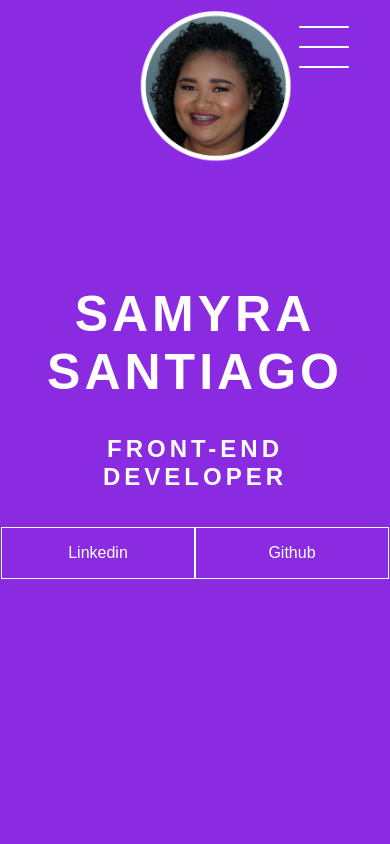
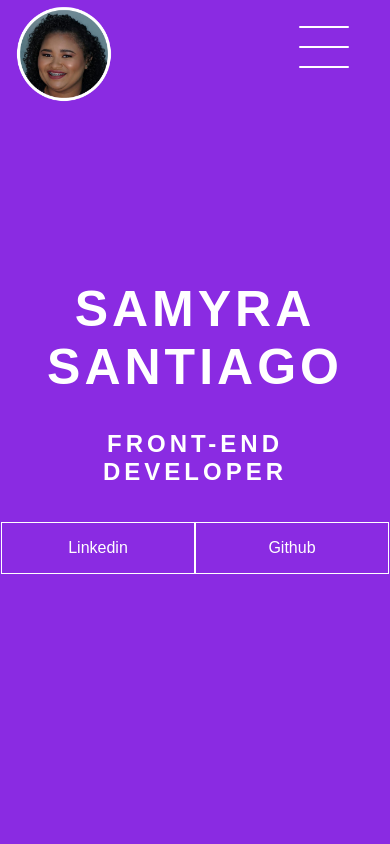
Before and after one commit to samybaby/Meu-Portfolio, a plain HTML site: page index.html in a window 390 px wide. Shown: the top 844 px of the page. Drawn offline with Linux system fonts and the light colour scheme; a web font is replaced by a local one.

Commit message:
Update style.css

```diff
--- a/style.css
+++ b/style.css
@@ -297,7 +297,7 @@ h2 {
 @media (max-width: 768px) {
     .header-container {
       padding: 0 32px;
-      background-size: 80%; /* Ajuste o valor conforme necessário */
+      background-size: 50%; /* Ajuste o valor conforme necessário */
       background-repeat: no-repeat;
       background-position: center top; /* Alterado para "top" */
       display: flex;
@@ -307,7 +307,7 @@ h2 {
     }
 
     .header-container h1 {
-      margin-top: 20px;
+      margin-top: 10px;
       text-align: center;
     }
 
```
